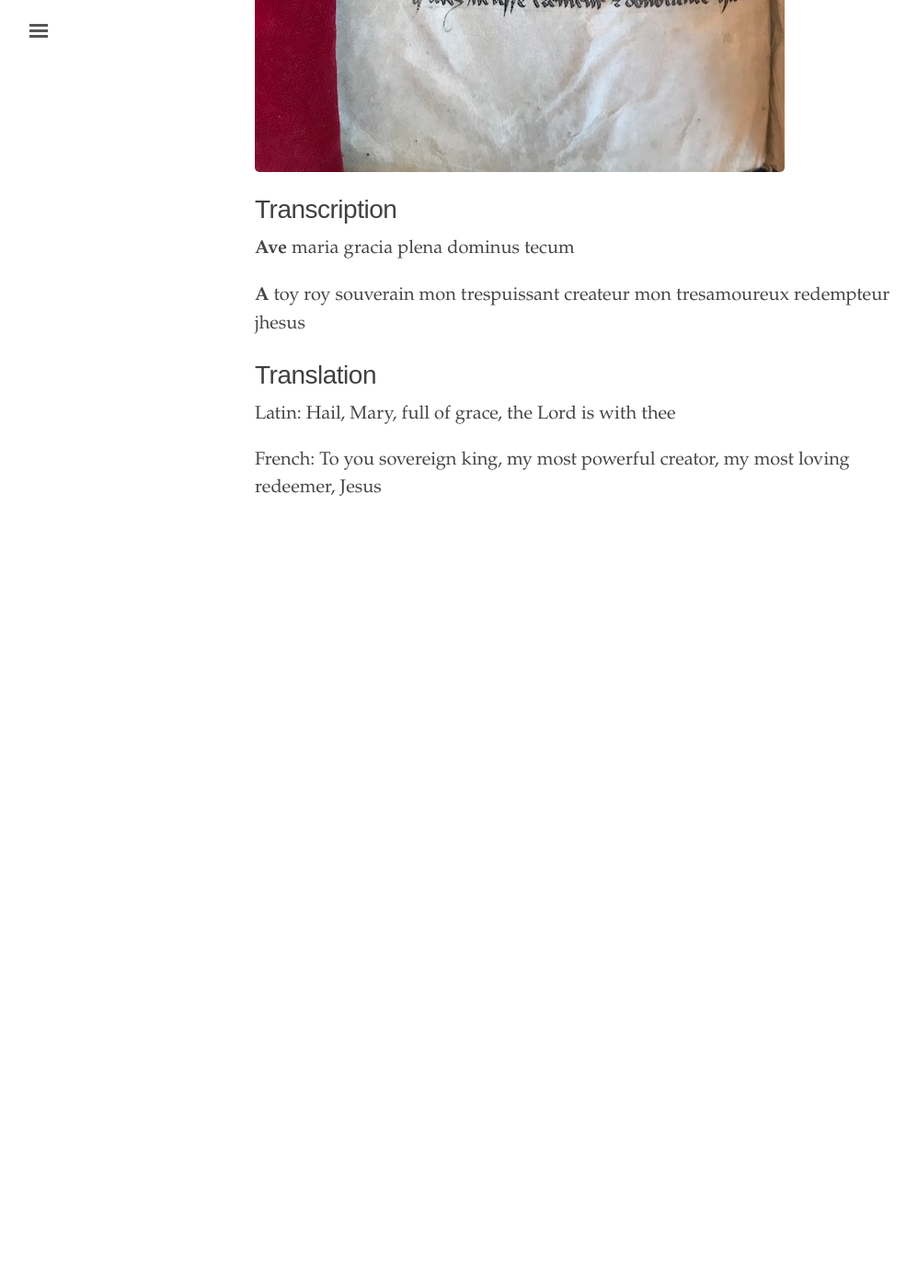
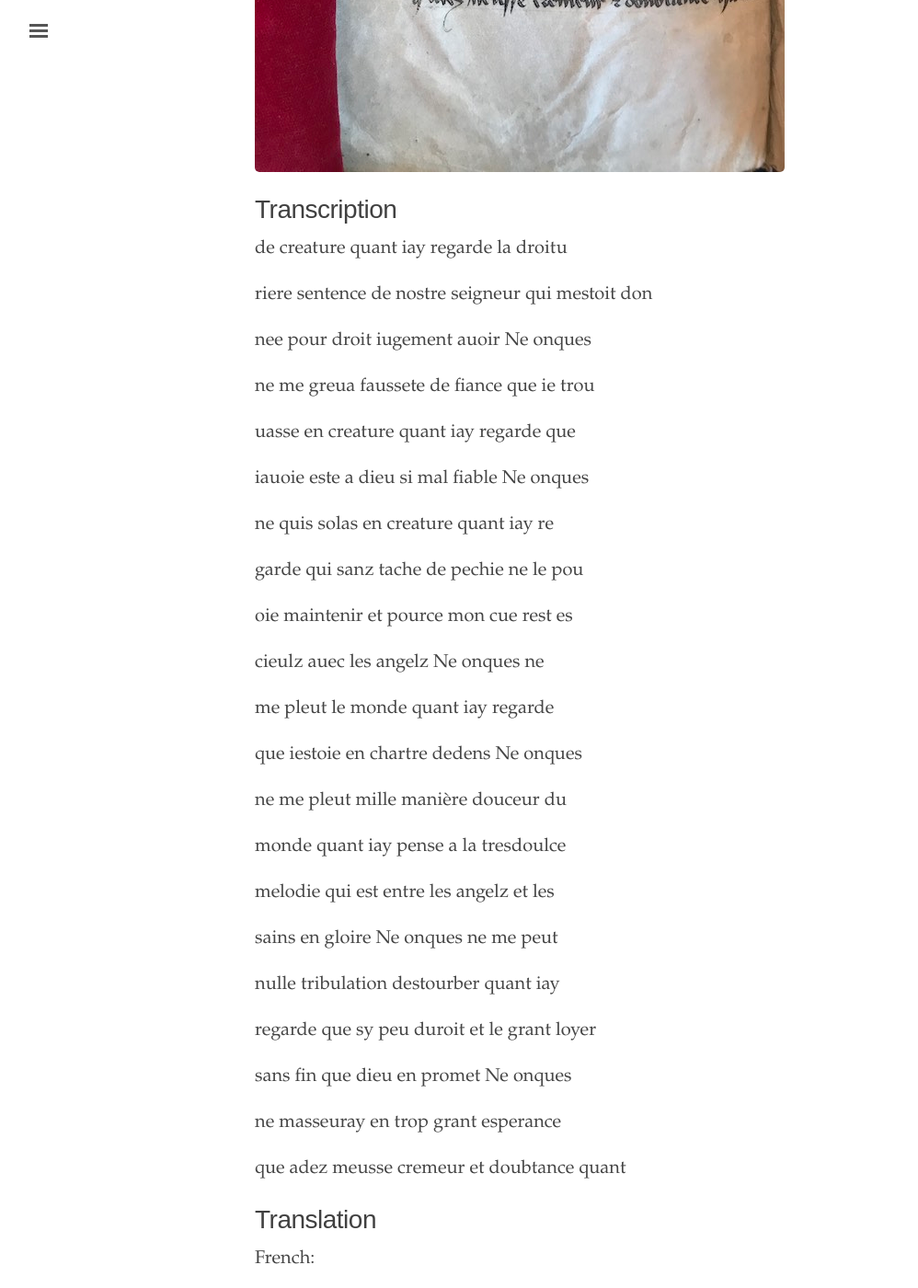
Before and after one commit to oldfrenchtexts/L-aiguillon-d-amour-divine, a Jekyll site: the page built from _texts/Folio 1V.md, in a window 1280 px wide and 1400 px high, scrolled down 843 px. Shown: the whole window at 92% size, without its empty margins (3-1001 px from the left). Built offline with Jekyll 4.4.1, drawn with Linux system fonts in a browser that asks for light colours; before the commit the page ends 1488 px from its top, so only the background shows below that.

Commit message:
Update Folio 1V.md

```diff
--- a/_texts/Folio 1V.md
+++ b/_texts/Folio 1V.md
@@ -10,12 +10,48 @@ source: Beinecke MS 1166
 
 # Transcription
 
-**Ave** maria gracia plena dominus tecum
+de creature quant iay regarde la droitu
 
-**A** toy roy souverain mon trespuissant createur mon tresamoureux redempteur jhesus
+riere sentence de nostre seigneur qui mestoit don
+
+nee pour droit iugement auoir Ne onques
+
+ne me greua faussete de fiance que ie trou
+
+uasse en creature quant iay regarde que
+
+iauoie este a dieu si mal fiable Ne onques
+
+ne quis solas en creature quant iay re
+
+garde qui sanz tache de pechie ne le pou
+
+oie maintenir et pource mon cue rest es
+
+cieulz auec les angelz Ne onques ne
+
+me pleut le monde quant iay regarde
+
+que iestoie en chartre dedens Ne onques
+
+ne me pleut mille manière douceur du
+
+monde quant iay pense a la tresdoulce
+
+melodie qui est entre les angelz et les
+
+sains en gloire Ne onques ne me peut
+
+nulle tribulation destourber quant iay
+
+regarde que sy peu duroit et le grant loyer
+
+sans fin que dieu en promet Ne onques
+
+ne masseuray  en trop grant esperance
+
+que adez meusse cremeur et doubtance quant
 
 # Translation
 
-Latin: Hail, Mary, full of grace, the Lord is with thee
-
-French: To you sovereign king, my most powerful creator, my most loving redeemer, Jesus
+French:
```
